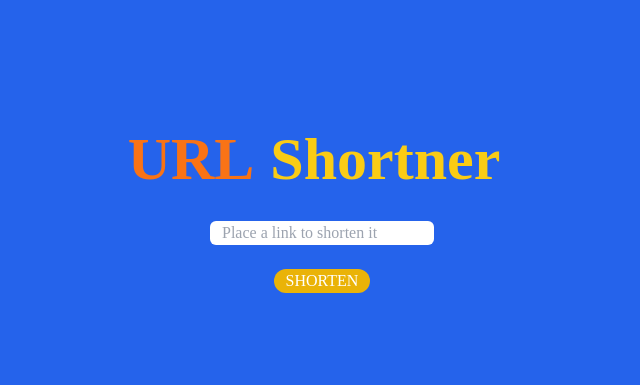
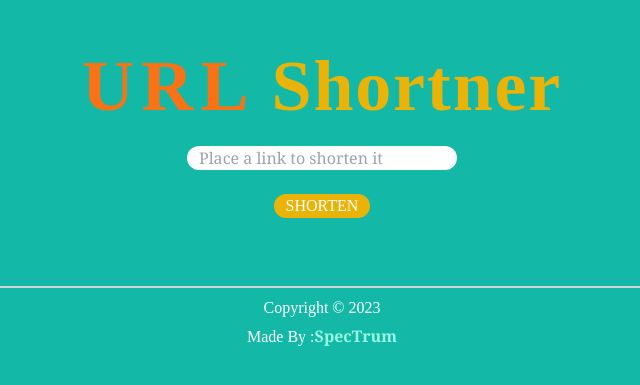
Before and after one commit to Annany2002/urlShortner, a React (Vite) app: page / in a window 1280 px wide. Shown: the part 201-586 px from the top of the page, without its empty margins (318-958 px from the left). Built offline with nearby package versions, Linux system fonts and the light colour scheme; a web font is replaced by a local one.

Commit message:
Footer was added

```diff
--- a/src/App.jsx
+++ b/src/App.jsx
@@ -1,18 +1,20 @@
 import InputShortner from './InputShortner'
 import { useState } from 'react'
 import LinkResult from './LinkResult'
+import Footer from './Footer'
 
 const App = () => {
   const [inputValue, setInputValue] = useState("");
 
   return (
-    <div className="flex flex-col w-full h-screen bg-blue-600">
+    <div className='bg-teal-500 flex flex-col justify-center h-screen'>
       <InputShortner
         setInputValue={setInputValue}
         />
       <LinkResult
       inputValue={inputValue}
       />
+      <Footer/>
     </div>
   )
 }
--- /dev/null
+++ b/src/Footer.jsx
@@ -0,0 +1,17 @@
+const Footer = () => {
+  return (
+    <div className="flex flex-col text-center">
+      <div className="mt-3 font-thin border-t-2 border-gray-300 sm:mt-10">
+        <p className="text-white mt-2 mb-1">Copyright ©   2023</p>
+        <p className="text-white">
+          Made By :
+          <span className="font-bold font-serif text-teal-200">
+            SpecTrum
+          </span>
+        </p>
+      </div>
+    </div>
+  )
+}
+
+export default Footer
--- a/src/InputShortner.jsx
+++ b/src/InputShortner.jsx
@@ -9,20 +9,21 @@ const InputShortner = ({ setInputValue }) => {
 	}
 
 	return (
-		<div className="flex flex-col m-auto items-center justify-center w-full ">
-			<h1 className="font-bold text-6xl text-orange-500 p-6 text-center">URL
-			<span className="text-yellow-400 mx-4">Shortner</span>
-			</h1>
+		<div className="flex flex-col items-center -mt-4 mb-3">
+			<div className="flex flex-col my-4 sm:flex-row">
+				<h1 className="font-bold text-5xl text-orange-500 tracking-widest  px-2 sm:text-6xl md:text-7xl text-center">URL</h1>
+				<h1 className="text-yellow-500 font-bold text-5xl tracking-wide sm:text-6xl px-2 md:text-7xl">Shortner</h1>
+			</div>
 			<input
 				type="text"
 				placeholder="Place a link to shorten it"
 				value={value}
 				onChange={e => setValue(e.target.value)}
-				className="m-2 px-3 rounded-md"
+				className="m-2 mx-auto px-3 rounded-xl font-serif"
 			/>
 			<button
 				onClick={handleClick}
-				className="uppercase bg-yellow-500 text-white border-none outline-none px-3 rounded-xl mt-4 hover:bg-yellow-400 hover:text-gray-100"
+				className="uppercase bg-yellow-500 text-white border-none outline-none px-3 rounded-xl my-4 hover:bg-yellow-400 hover:text-gray-100 font-thin"
 			>shorten</button>
 		</div>
 	)
--- a/src/LinkResult.jsx
+++ b/src/LinkResult.jsx
@@ -26,7 +26,6 @@ const LinkResult = ({ inputValue }) => {
     }
   }
 
-
   useEffect(() => {
     if (inputValue.length) {
       fetchData();
@@ -43,23 +42,23 @@ const LinkResult = ({ inputValue }) => {
   //console.log(shortenLink)
 
   if (loading) {
-    return <p className="text-white text-3xl text-center">Loading...</p>
+    return <p className="text-white text-3xl text-center my-3">Loading...</p>
   }
 
   if (error) {
-    return <p className="text-white text-3xl text-center">Something went wrong... :(</p>
+    return <p className="text-gray-200 text-3xl text-center my-6">Something went wrong. . .  Please try again:( </p>
   }
 
   return (
     <>
       {shortenLink && (
-        <div className="m-auto flex flex-row px-3 sm:flex-row">
-          <p className="border-black border-2 px-2 text-white rounded-sm bg-transparent outline-none mx-4">{shortenLink}</p>
+        <div className="flex flex-col mx-auto justify-center p-3 sm:flex-row">
+          <p className="border-black border-2 px-2 text-white rounded-md bg-transparent outline-none font-serif mb-2 sm:mb-0">{shortenLink}</p>
           <CopyToClipboard
             text={shortenLink}
             onCopy={() => setCopied(true)}
           >
-            <button className={cn("bg-yellow-500 mx-3 px-3 rounded-xl text-white hover:bg-yellow-400", copied ? "copied" : "")}
+            <button className={cn("bg-yellow-500 mx-4 my-2 px-3 rounded-xl text-white hover:bg-yellow-400 sm:mx-6 sm:my-0", copied ? "copied" : "")}
             >
               Copy to clipboard
             </button>
```
